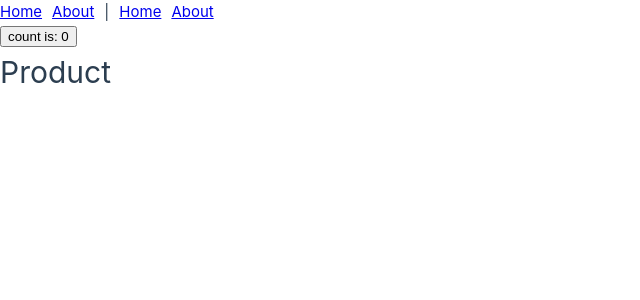
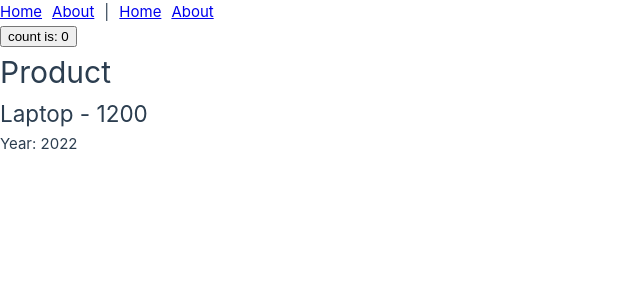
Before and after one commit to MikhaelAdrielPG/vue-app, a Vue app in the folder learn-vue-router/: page /products/1 in a window 1280 px wide. Shown: the top 300 px of the page, without its empty margins (0-640 px from the left). Built offline with nearby package versions, Linux system fonts and the light colour scheme.

Commit message:
Ekstrak Dan Mendapatkan Data Dari Route

```diff
--- a/learn-vue-router/src/views/Product.vue
+++ b/learn-vue-router/src/views/Product.vue
@@ -1,5 +1,17 @@
+<script setup>
+import { useRoute } from "vue-router";
+import products from "../data/products.json";
+
+const route = useRoute();
+const product = products.find(
+  (product) => product.id === parseInt(route.params.id)
+);
+</script>
+
 <template>
   <div>
     <h1>Product</h1>
+    <h2>{{ product.name }} - {{ product.price }}</h2>
+    <p>Year: {{ product.year }}</p>
   </div>
 </template>
```
